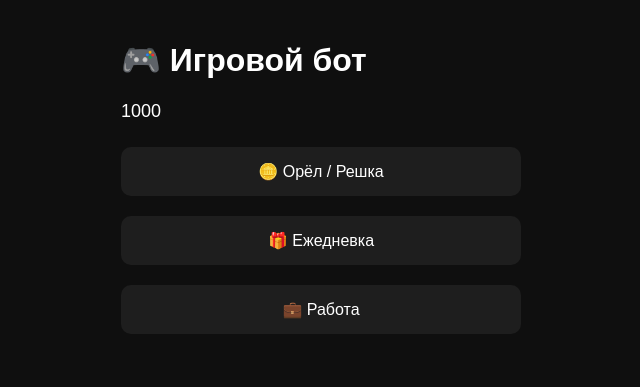
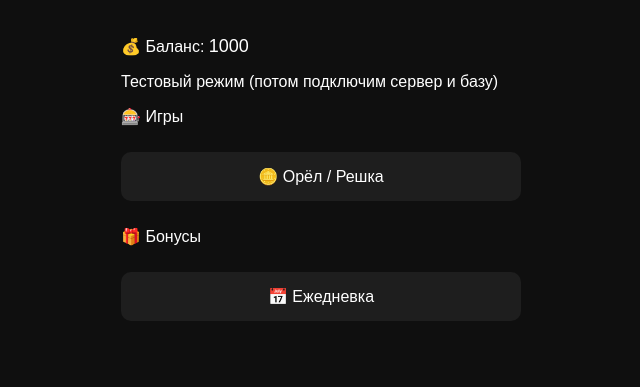
Before and after one commit to alan7ip/test-node-server, a website: page public/index.html in a window 1280 px wide. Shown: the whole page, without its empty margins (319-959 px from the left). Drawn offline with Linux system fonts and the light colour scheme.

Commit message:
Update index.html

```diff
--- a/public/index.html
+++ b/public/index.html
@@ -1,23 +1,32 @@
-<!DOCTYPE html>
+<!doctype html>
 <html lang="ru">
 <head>
-  <meta charset="UTF-8" />
-  <title>Mini App</title>
-  <meta name="viewport" content="width=device-width, initial-scale=1.0"/>
-  <link rel="stylesheet" href="style.css">
+  <meta charset="utf-8" />
+  <meta name="viewport" content="width=device-width, initial-scale=1" />
+  <title>Mini Casino</title>
+  <link rel="stylesheet" href="style.css" />
   <script src="https://telegram.org/js/telegram-web-app.js"></script>
 </head>
 <body>
   <div class="app">
-    <h1>🎮 Игровой бот</h1>
+    <div class="card">
+      <p class="h">💰 Баланс: <span id="balance">0</span></p>
+      <div class="small">Тестовый режим (потом подключим сервер и базу)</div>
+    </div>
 
-    <div id="balance">Баланс: ...</div>
+    <div class="card">
+      <p class="h">🎰 Игры</p>
+      <div class="row">
+        <button class="btn" onclick="coin()">🪙 Орёл / Решка</button>
+      </div>
+    </div>
 
-    <button onclick="playCoin()">🪙 Орёл / Решка</button>
-    <button onclick="daily()">🎁 Ежедневка</button>
-    <button onclick="work()">💼 Работа</button>
-
-    <div id="log"></div>
+    <div class="card">
+      <p class="h">🎁 Бонусы</p>
+      <div class="row">
+        <button class="btn btn2" onclick="daily()">📅 Ежедневка</button>
+      </div>
+    </div>
   </div>
 
   <script src="app.js"></script>
```
